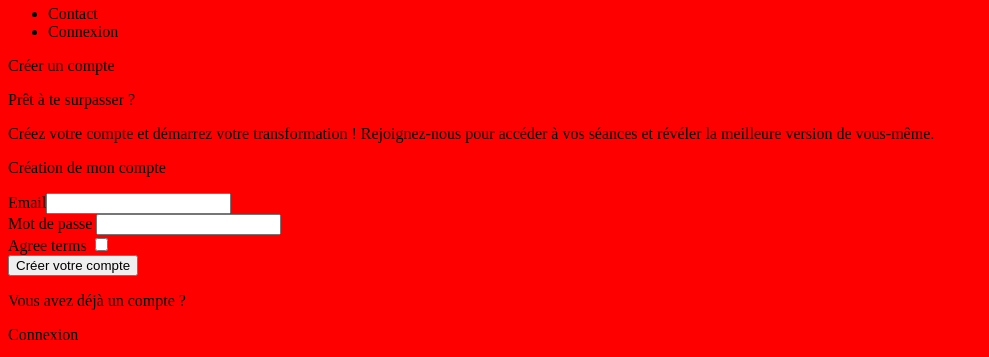
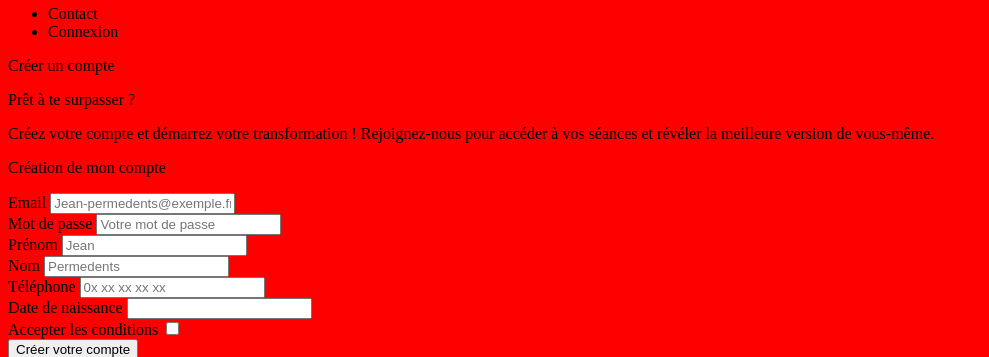
Before and after one commit to Bennirahh/piscine-vaise, a Symfony app: template templates/registration/register.html.twig in a window 1280 px wide. Shown: the part 824-1181 px from the top of the page, without its empty margins (0-989 px from the left). Run offline with Twig, Linux system fonts and the light colour scheme; the template is opened without the code that fills it, so the values that code supplies are empty; form fields are guessed from the names that the template uses; some libraries are stand-ins or nearby versions.

Commit message:
MAJ-Front-register

```diff
--- a/templates/registration/register.html.twig
+++ b/templates/registration/register.html.twig
@@ -1,20 +1,21 @@
-<!DOCTYPE html>
+{% extends 'base.html.twig' %}
+{% block title %}Register
+{% endblock %}
+{% block body %}
 	<html lang="en">
-
 		<head>
 			<meta charset="UTF-8">
 			<meta name="viewport" content="width=device-width, initial-scale=1.0">
 			<title>Register</title>
 			<link rel="stylesheet" href="{{ asset('css/theme.css') }}">
 		</head>
-
 		<body>
 			<div class="page-register">
 				<div class="register-navbar">
 					<ul>
 						<li>Planning</li>
 						<li>Billetterie</li>
-                <li><img width="60%" src="../img/Logo1.png"></li>
+						<li><img width="60%" src="{{ asset('img/Logo1.png') }}"></li>
 						<li>Contact</li>
 						<li>Connexion</li>
 					</ul>
@@ -23,26 +24,40 @@
 					<div class="register-titre register-titre-bloc">
 						<p class="register-titre register-titre1">Créer un compte</p>
 						<p class="register-titre register-titre2">Prêt à te surpasser ?</p>
-                <p class="register-texte">Créez votre compte et démarrez votre transformation ! Rejoignez-nous pour accéder
-                    à vos séances et révéler la meilleure version de vous-même.</p>
+						<p class="register-texte">Créez votre compte et démarrez votre transformation ! Rejoignez-nous pour accéder à vos séances et révéler la meilleure version de vous-même.</p>
 					</div>
 					<div class="register-formulaire-bloc">
 						{{ form_start(registrationForm, {'attr': {'class': 'register-formulaire'}}) }}
 						<p class="register-form-titre">Création de mon compte</p>
 						<div class="register-input-1">
 							<div class="register-input-case">
-                            {{ form_row(registrationForm.email, {'attr': {'class': 'register-input'}}) }}
+								{{ form_label(registrationForm.email, 'Email', {'label_attr': {'class': 'register-form-label'}}) }}
+								{{ form_widget(registrationForm.email, {'attr': {'class': 'register-input', 'placeholder': 'Jean-permedents@exemple.fr'}}) }}
+							</div>
+							<div class="register-input-case">
+								{{ form_label(registrationForm.plainPassword, 'Mot de passe', {'label_attr': {'class': 'register-form-label'}}) }}
+								{{ form_widget(registrationForm.plainPassword, {'attr': {'class': 'register-input', 'placeholder': 'Votre mot de passe'}}) }}
+							</div>
+							<div class="register-input-case">
+								{{ form_label(registrationForm.user_name, 'Prénom', {'label_attr': {'class': 'register-form-label'}}) }}
+								{{ form_widget(registrationForm.user_name, {'attr': {'class': 'register-input', 'placeholder': 'Jean'}}) }}
+							</div>
+							<div class="register-input-case">
+								{{ form_label(registrationForm.user_firstname, 'Nom', {'label_attr': {'class': 'register-form-label'}}) }}
+								{{ form_widget(registrationForm.user_firstname, {'attr': {'class': 'register-input', 'placeholder': 'Permedents'}}) }}
+							</div>
+							<div class="register-input-case">
+								{{ form_label(registrationForm.user_phone, 'Téléphone', {'label_attr': {'class': 'register-form-label'}}) }}
+								{{ form_widget(registrationForm.user_phone, {'attr': {'class': 'register-input', 'placeholder': '0x xx xx xx xx'}}) }}
+							</div>
+							<div class="register-input-case">
+								{{ form_label(registrationForm.user_birthday, 'Date de naissance', {'label_attr': {'class': 'register-form-label'}}) }}
+								{{ form_widget(registrationForm.user_birthday, {'attr': {'class': 'register-input'}}) }}
 							</div>
 						</div>
-                    <div class="register-input-1">
-                        <div class="register-input-case">
-                            {{ form_label(registrationForm.plainPassword, 'Mot de passe') }}
-                            {{ form_widget(registrationForm.plainPassword, {'attr': {'class': 'register-input'}}) }}
-                        </div>
-                    </div>
-                    <div class="register-input-1">
-                        <div class="register-input-case">
-                            {{ form_label(registrationForm.agreeTerms) }}
+						<div class="register-input-2">
+							<div class="">
+								{{ form_label(registrationForm.agreeTerms, 'Accepter les conditions', {'label_attr': {'class': 'register-form-label'}}) }}
 								{{ form_widget(registrationForm.agreeTerms, {'attr': {'class': 'register-input'}}) }}
 							</div>
 						</div>
@@ -54,7 +69,7 @@
 							<div></div>
 							<div class="register-form-footer-logo">
 								<p>Connexion</p>
-                        <img src="../img/register-submit.png">
+								<img src="{{ asset('img/register-submit.png') }}">
 							</div>
 						</div>
 					</div>
@@ -62,5 +77,5 @@
 			</div>
 			<script src="{{ asset('js/theme.js') }}"></script>
 		</body>
-
 	</html>
+{% endblock %}
```
Also changed, not shown: assets/scss/register.scss (+12 -7 lines). Lines whose indentation alone changed are shown as unchanged.
